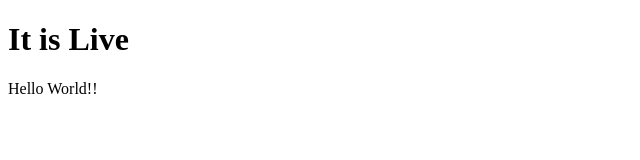
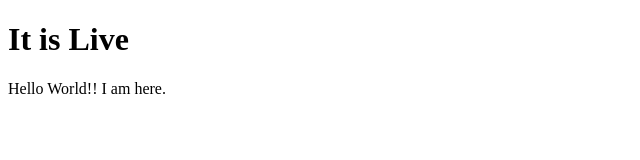
Before and after one commit to mahiuddinhabib/live-site, a plain HTML site: page index.html in a window 1280 px wide. Shown: the full height of the page, 0-640 px from the left. Drawn offline with Linux system fonts and the light colour scheme.

Commit message:
another commit

```diff
--- a/index.html
+++ b/index.html
@@ -8,6 +8,6 @@
 </head>
 <body>
     <h1>It is Live</h1>
-    <p>Hello World!!</p>
+    <p>Hello World!! I am here.</p>
 </body>
 </html>
```
